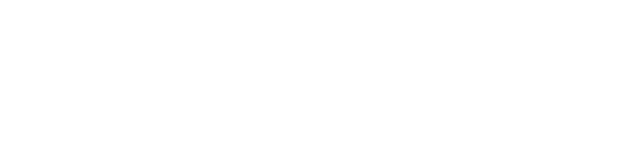
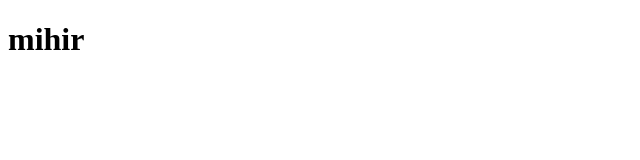
Before and after one commit to Mihir160/pythonlearning, a plain HTML site: page index.html in a window 1280 px wide. Shown: the whole page, without its empty margins (0-640 px from the left). Drawn offline with Linux system fonts and the light colour scheme.

Commit message:
add name

```diff
--- a/index.html
+++ b/index.html
@@ -6,5 +6,7 @@
     <meta name="viewport" content="width=device-width, initial-scale=1.0" />
     <title>Document</title>
   </head>
-  <body></body>
+  <body>
+    <h1>mihir</h1>
+  </body>
 </html>
```
